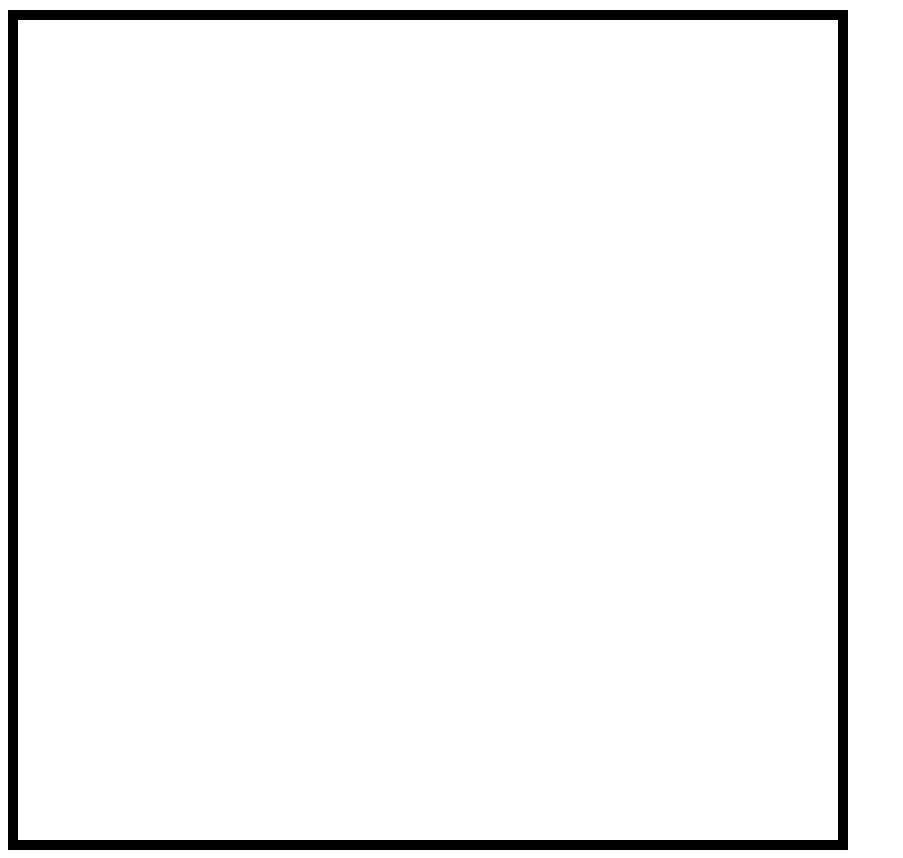
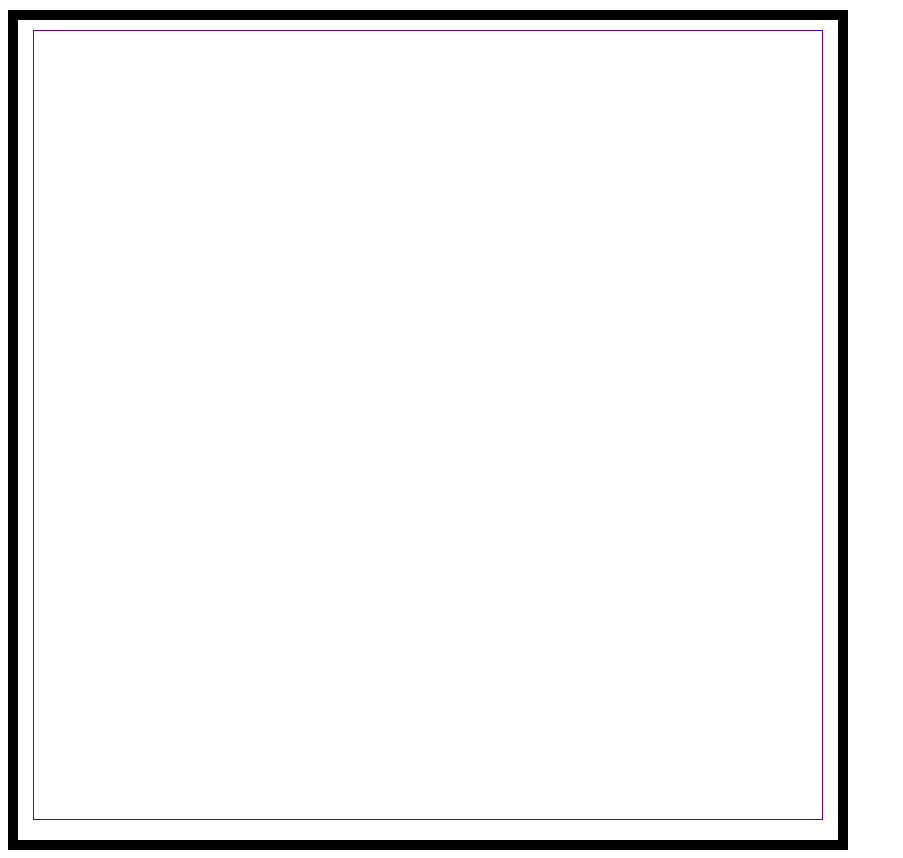
Before and after one commit to climbbikehike/etchasketch, a plain HTML site: page index.html in a window 1280 px wide. Shown: the part 77-935 px from the top of the page, without its empty margins (0-903 px from the left). Drawn offline with nearby package versions, Linux system fonts and the light colour scheme.

Commit message:
styling for index.html and script.js updates

```diff
--- a/stylesheet.css
+++ b/stylesheet.css
@@ -10,11 +10,13 @@
 	border: 10px solid black;
 }
 
-.divs {
-	width: 400px;
-	height: 400px;
-	margin: 0 auto;
-	border: none;
-	background-color: #004657;
-	display: inline-block;
+.container {
+	border-style: solid;
+    	border-color: #5d0296;
+    	border-width: thin;
+    	display: table;
+    	margin: 0 auto;
+    	padding: 0;
+    	width: 790px;
+	height: 790px;
 }
```
